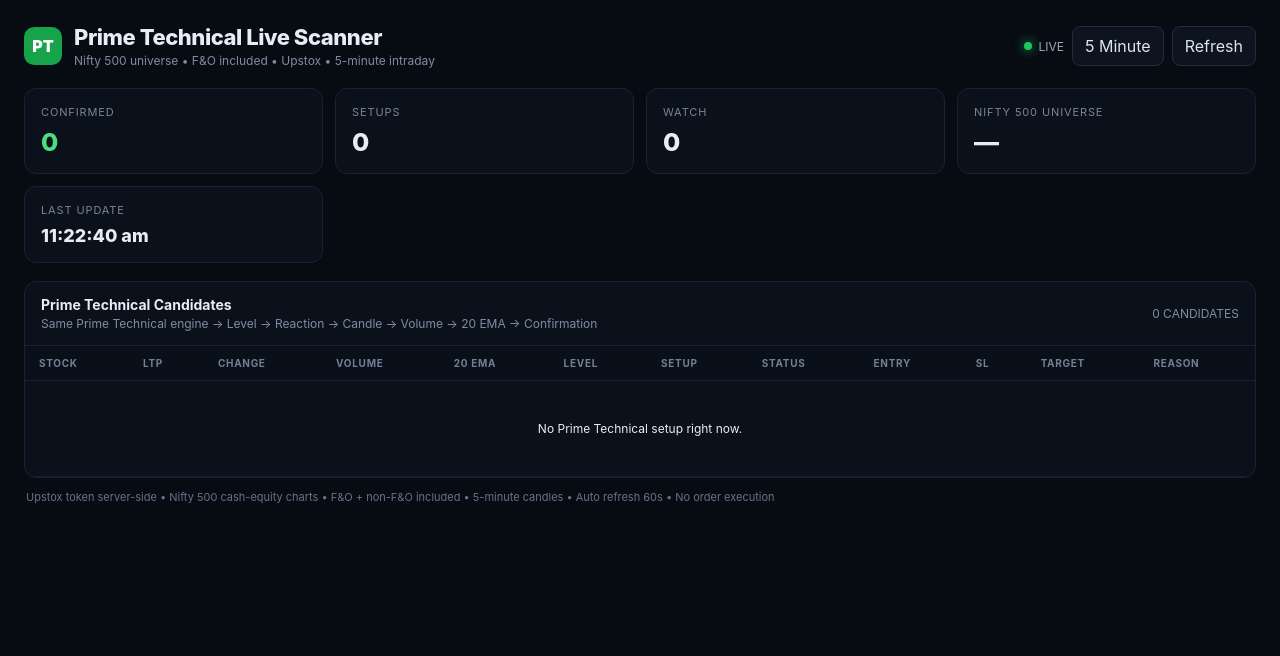
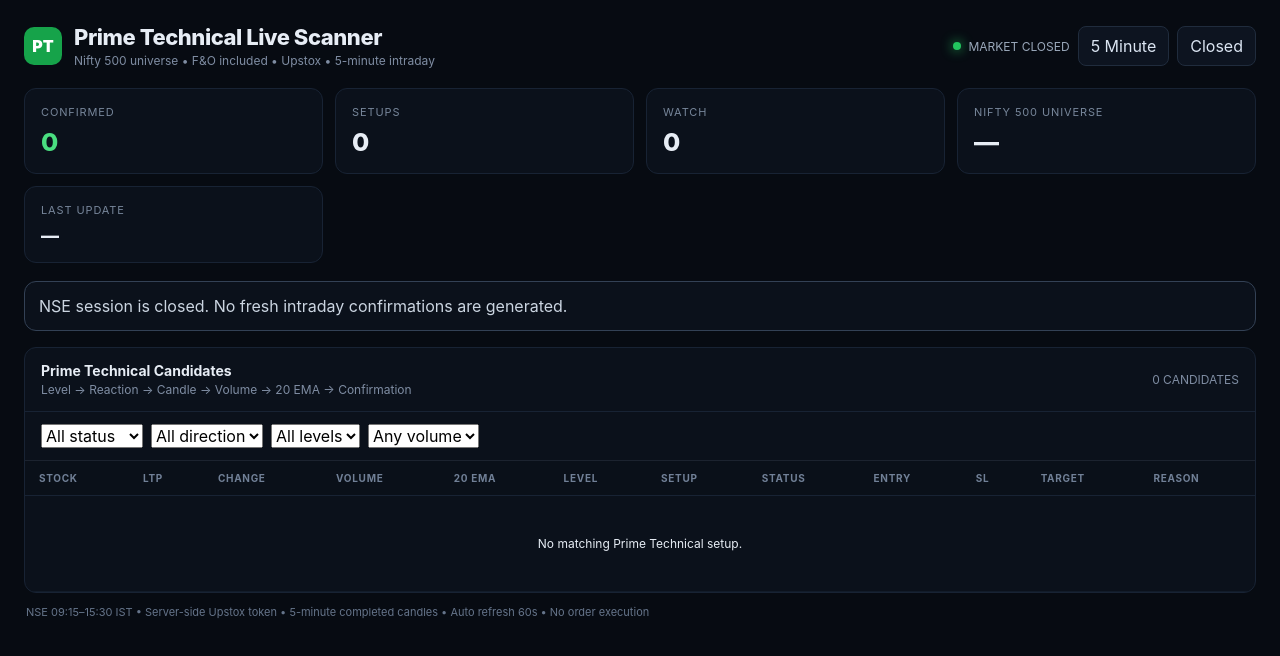
Before and after one commit to anacambridge-max/prime-technical-live-scanner, a Next.js app: page / in a window 1280 px wide. Shown: the top 656 px of the page. Built offline with nearby package versions, Linux system fonts and the light colour scheme.

Commit message:
Improve scanner session state and filtering UI

```diff
--- a/app/page.tsx
+++ b/app/page.tsx
@@ -4,43 +4,39 @@
 import { formatNumber } from '@/lib/scanner';
 
 type Row = {
-  symbol: string;
-  ltp: number;
-  change: number;
-  volumeX: number;
-  ema: string;
-  level: string;
-  setup: string;
-  status: 'WATCH' | 'SETUP' | 'CONFIRMED' | 'NO TRADE';
-  entry: number | null;
-  sl: number | null;
-  target: number | null;
-  reason: string;
-  signalTime: string | null;
+  symbol: string; ltp: number; change: number; volumeX: number; ema: string; level: string; setup: string;
+  status: 'WATCH' | 'SETUP' | 'CONFIRMED' | 'NO TRADE'; entry: number | null; sl: number | null; target: number | null;
+  reason: string; signalTime: string | null;
 };
+
+type ApiState = { marketClosed?: boolean; stale?: boolean; warning?: string };
+
+const statusRank: Record<Row['status'], number> = { CONFIRMED: 0, SETUP: 1, WATCH: 2, 'NO TRADE': 9 };
 
 export default function Home() {
   const [rows, setRows] = useState<Row[]>([]);
   const [loading, setLoading] = useState(false);
   const [error, setError] = useState('');
+  const [warning, setWarning] = useState('');
   const [updated, setUpdated] = useState('—');
   const [universeSize, setUniverseSize] = useState(0);
+  const [marketClosed, setMarketClosed] = useState(false);
+  const [statusFilter, setStatusFilter] = useState('ALL');
+  const [directionFilter, setDirectionFilter] = useState('ALL');
+  const [levelFilter, setLevelFilter] = useState('ALL');
+  const [volumeFilter, setVolumeFilter] = useState(0);
 
   async function refresh() {
-    setLoading(true);
-    setError('');
+    setLoading(true); setError('');
     try {
       const response = await fetch('/api/market', { cache: 'no-store' });
-      const json = await response.json();
-      if (!response.ok || json.status !== 'success') throw new Error(json.message || 'Scanner request failed');
-      setRows(json.rows || []);
-      setUniverseSize(json.universeSize || 0);
-      setUpdated(new Date(json.updatedAt || Date.now()).toLocaleTimeString('en-IN'));
-    } catch (e) {
-      setError(e instanceof Error ? e.message : 'Unable to load scanner');
-    } finally {
-      setLoading(false);
-    }
+      const json: ApiState & { status: string; rows?: Row[]; universeSize?: number; updatedAt?: string | null; message?: string } = await response.json();
+      if (json.status !== 'success') throw new Error(json.message || 'Scanner request failed');
+      setRows(json.rows || []); setUniverseSize(json.universeSize || 0);
+      setMarketClosed(Boolean(json.marketClosed)); setWarning(json.warning || (json.stale ? 'Showing the last successful scan.' : ''));
+      setUpdated(json.updatedAt ? new Date(json.updatedAt).toLocaleTimeString('en-IN') : '—');
+    } catch (e) { setError(e instanceof Error ? e.message : 'Unable to load scanner'); }
+    finally { setLoading(false); }
   }
 
   useEffect(() => {
@@ -49,7 +45,14 @@
     return () => clearInterval(id);
   }, []);
 
-  const candidates = useMemo(() => rows.filter(r => r.status !== 'NO TRADE'), [rows]);
+  const candidates = useMemo(() => rows
+    .filter(r => r.status !== 'NO TRADE')
+    .filter(r => statusFilter === 'ALL' || r.status === statusFilter)
+    .filter(r => directionFilter === 'ALL' || (directionFilter === 'BUY' ? r.setup.includes('BUY') : r.setup.includes('SELL')))
+    .filter(r => levelFilter === 'ALL' || r.level === levelFilter)
+    .filter(r => !volumeFilter || r.volumeX >= volumeFilter)
+    .sort((a, b) => statusRank[a.status] - statusRank[b.status] || b.volumeX - a.volumeX), [rows, statusFilter, directionFilter, levelFilter, volumeFilter]);
+
   const confirmed = rows.filter(r => r.status === 'CONFIRMED').length;
   const setups = rows.filter(r => r.status === 'SETUP').length;
   const watch = rows.filter(r => r.status === 'WATCH').length;
@@ -57,18 +60,8 @@
   return (
     <main className="shell">
       <header className="topbar">
-        <div className="brand">
-          <div className="brandMark">PT</div>
-          <div>
-            <div className="title">Prime Technical Live Scanner</div>
-            <div className="sub">Nifty 500 universe • F&amp;O included • Upstox • 5-minute intraday</div>
-          </div>
-        </div>
-        <div className="actions">
-          <div className="live"><span className="dot" /> LIVE</div>
-          <div className="select">5 Minute</div>
-          <button className="btn" onClick={refresh} disabled={loading}>{loading ? 'Scanning…' : 'Refresh'}</button>
-        </div>
+        <div className="brand"><div className="brandMark">PT</div><div><div className="title">Prime Technical Live Scanner</div><div className="sub">Nifty 500 universe • F&amp;O included • Upstox • 5-minute intraday</div></div></div>
+        <div className="actions"><div className={marketClosed ? 'live closed' : 'live'}><span className="dot" /> {marketClosed ? 'MARKET CLOSED' : 'LIVE'}</div><div className="select">5 Minute</div><button className="btn" onClick={refresh} disabled={loading || marketClosed}>{loading ? 'Scanning…' : marketClosed ? 'Closed' : 'Refresh'}</button></div>
       </header>
 
       <section className="cards">
@@ -79,52 +72,21 @@
         <div className="card"><div className="label">Last update</div><div className="value" style={{ fontSize: 18 }}>{updated}</div></div>
       </section>
 
-      {error && <div className="panel" style={{ marginBottom: 16, borderColor: '#7f1d1d' }}>
-        <div className="panelHead"><div className="panelTitle">Scanner error</div></div>
-        <div style={{ padding: 18, color: '#fca5a5' }}>{error}</div>
-      </div>}
+      {(error || warning || marketClosed) && <div className="panel" style={{ marginBottom: 16, borderColor: error ? '#7f1d1d' : '#334155' }}><div style={{ padding: 14, color: error ? '#fca5a5' : '#cbd5e1' }}>{error || warning || 'NSE session is closed. No fresh intraday confirmations are generated.'}</div></div>}
 
       <section className="panel">
-        <div className="panelHead">
-          <div>
-            <div className="panelTitle">Prime Technical Candidates</div>
-            <div className="sub">Same Prime Technical engine → Level → Reaction → Candle → Volume → 20 EMA → Confirmation</div>
-          </div>
-          <div className="count">{candidates.length} CANDIDATES</div>
+        <div className="panelHead"><div><div className="panelTitle">Prime Technical Candidates</div><div className="sub">Level → Reaction → Candle → Volume → 20 EMA → Confirmation</div></div><div className="count">{candidates.length} CANDIDATES</div></div>
+        <div style={{ display: 'flex', gap: 8, flexWrap: 'wrap', padding: '12px 16px', borderBottom: '1px solid rgba(148,163,184,.12)' }}>
+          <select className="filter" value={statusFilter} onChange={e => setStatusFilter(e.target.value)}><option value="ALL">All status</option><option value="CONFIRMED">Confirmed</option><option value="SETUP">Setup</option><option value="WATCH">Watch</option></select>
+          <select className="filter" value={directionFilter} onChange={e => setDirectionFilter(e.target.value)}><option value="ALL">All direction</option><option value="BUY">Buy</option><option value="SELL">Sell</option></select>
+          <select className="filter" value={levelFilter} onChange={e => setLevelFilter(e.target.value)}><option value="ALL">All levels</option><option value="PDH">PDH</option><option value="PDL">PDL</option></select>
+          <select className="filter" value={volumeFilter} onChange={e => setVolumeFilter(Number(e.target.value))}><option value="0">Any volume</option><option value="1.5">≥1.5x</option><option value="2">≥2x</option><option value="4">≥4x</option><option value="6">≥6x</option></select>
         </div>
-        <div className="tableWrap">
-          <table className="table">
-            <thead>
-              <tr>
-                <th>Stock</th><th>LTP</th><th>Change</th><th>Volume</th><th>20 EMA</th>
-                <th>Level</th><th>Setup</th><th>Status</th><th>Entry</th><th>SL</th><th>Target</th><th>Reason</th>
-              </tr>
-            </thead>
-            <tbody>
-              {candidates.length === 0 && !loading ? (
-                <tr><td colSpan={12} style={{ textAlign: 'center', padding: 40 }}>No Prime Technical setup right now.</td></tr>
-              ) : candidates.map(r => (
-                <tr key={r.symbol}>
-                  <td className="symbol">{r.symbol}</td>
-                  <td>{formatNumber(r.ltp)}</td>
-                  <td className={r.change >= 0 ? 'green' : 'red'}>{r.change.toFixed(2)}%</td>
-                  <td>{r.volumeX ? `${r.volumeX.toFixed(1)}X` : '—'}</td>
-                  <td>{r.ema}</td>
-                  <td>{r.level}</td>
-                  <td>{r.setup}</td>
-                  <td><span className={`pill ${r.status === 'CONFIRMED' ? 'pillGreen' : r.status === 'SETUP' ? 'pillAmber' : 'pillBlue'}`}>{r.status}</span></td>
-                  <td>{formatNumber(r.entry)}</td>
-                  <td>{formatNumber(r.sl)}</td>
-                  <td>{formatNumber(r.target)}</td>
-                  <td style={{ minWidth: 280 }}>{r.reason}</td>
-                </tr>
-              ))}
-            </tbody>
-          </table>
-        </div>
+        <div className="tableWrap"><table className="table"><thead><tr><th>Stock</th><th>LTP</th><th>Change</th><th>Volume</th><th>20 EMA</th><th>Level</th><th>Setup</th><th>Status</th><th>Entry</th><th>SL</th><th>Target</th><th>Reason</th></tr></thead>
+          <tbody>{candidates.length === 0 && !loading ? <tr><td colSpan={12} style={{ textAlign: 'center', padding: 40 }}>No matching Prime Technical setup.</td></tr> : candidates.map(r => <tr key={r.symbol}><td className="symbol">{r.symbol}</td><td>{formatNumber(r.ltp)}</td><td className={r.change >= 0 ? 'green' : 'red'}>{r.change.toFixed(2)}%</td><td>{r.volumeX ? `${r.volumeX.toFixed(1)}X` : '—'}</td><td>{r.ema}</td><td>{r.level}</td><td>{r.setup}</td><td><span className={`pill ${r.status === 'CONFIRMED' ? 'pillGreen' : r.status === 'SETUP' ? 'pillAmber' : 'pillBlue'}`}>{r.status}</span></td><td>{formatNumber(r.entry)}</td><td>{formatNumber(r.sl)}</td><td>{formatNumber(r.target)}</td><td style={{ minWidth: 320, maxWidth: 520, whiteSpace: 'normal', lineHeight: 1.4 }}>{r.reason}</td></tr>)}</tbody>
+        </table></div>
       </section>
-
-      <div className="footer">Upstox token server-side • Nifty 500 cash-equity charts • F&amp;O + non-F&amp;O included • 5-minute candles • Auto refresh 60s • No order execution</div>
+      <div className="footer">NSE 09:15–15:30 IST • Server-side Upstox token • 5-minute completed candles • Auto refresh 60s • No order execution</div>
     </main>
   );
 }
```
